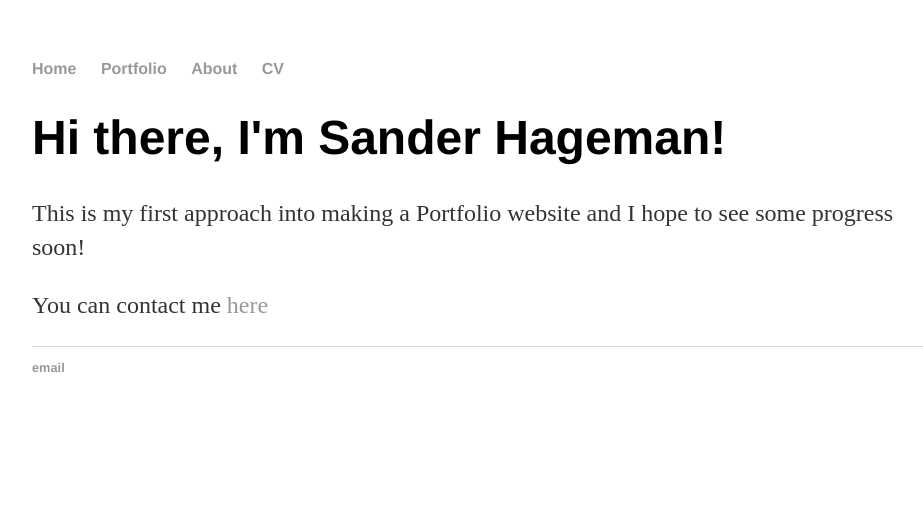
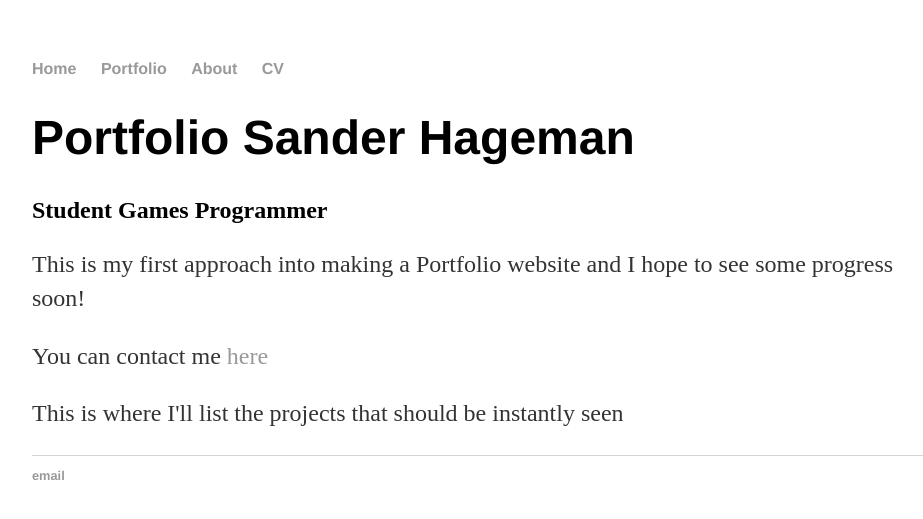
Before and after one commit to SanderHageman/sanderhageman.github.io, a Jekyll site: the page built from index.html, in a window 1280 px wide. Shown: the top 519 px of the page, without its empty margins (160-1083 px from the left). Built offline with Jekyll 4.4.1, drawn with Linux system fonts in a browser that asks for light colours.

Commit message:
Update index.html

```diff
--- a/index.html
+++ b/index.html
@@ -2,8 +2,13 @@
 layout: default
 title: Sander Hageman; Portfolio website
 ---
-<div class="blurb">
-	<h1>Hi there, I'm Sander Hageman!</h1>
+<div class="MainPageContent">
+	<h1>Portfolio Sander Hageman</h1>
+	<h2>Student Games Programmer</h2>
 	<p>This is my first approach into making a Portfolio website and I hope to see some progress soon!</p>
 	<p>You can contact me <a href="/portfolio">here</a></p>
-</div><!-- /.blurb -->
+</div>
+
+<div class="BestAchievements">
+	<p>This is where I'll list the projects that should be instantly seen</p>
+</div>
```
